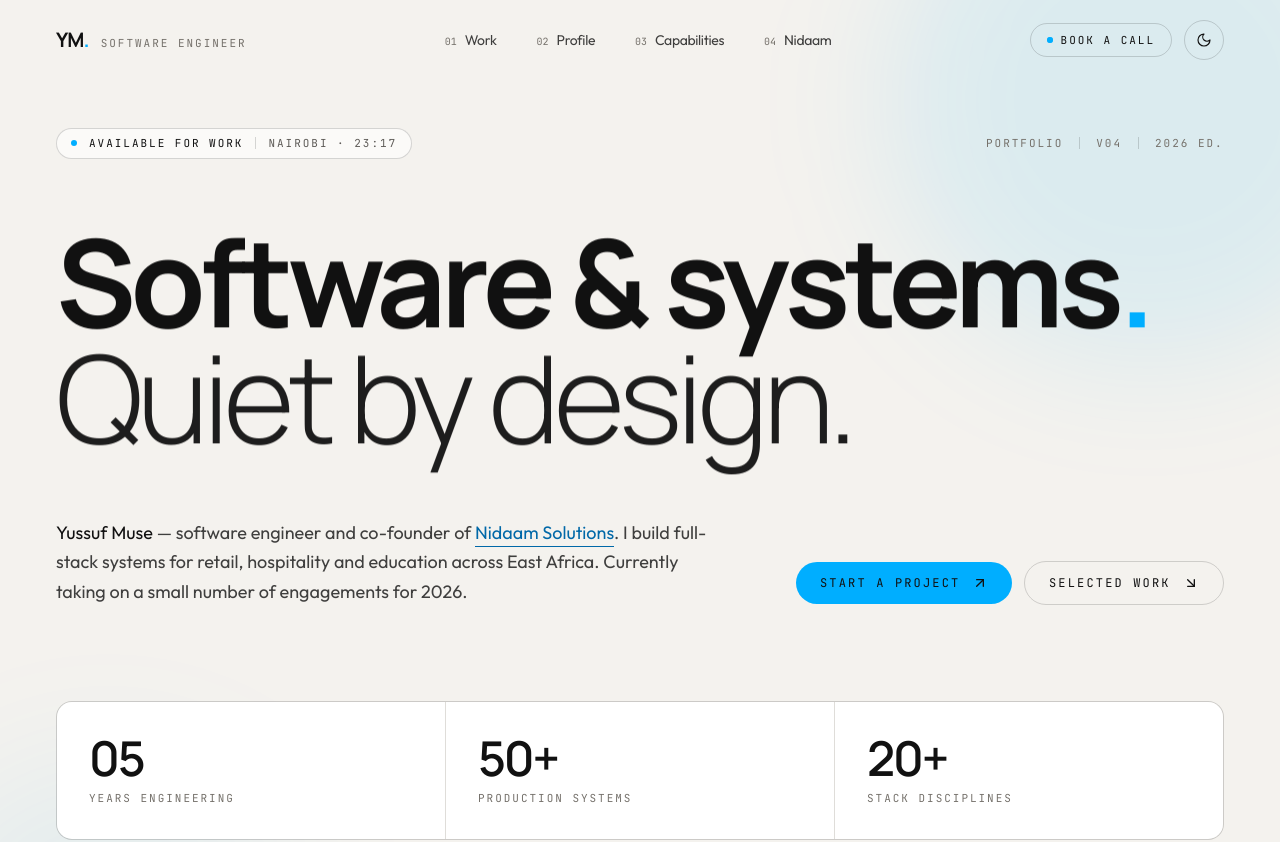
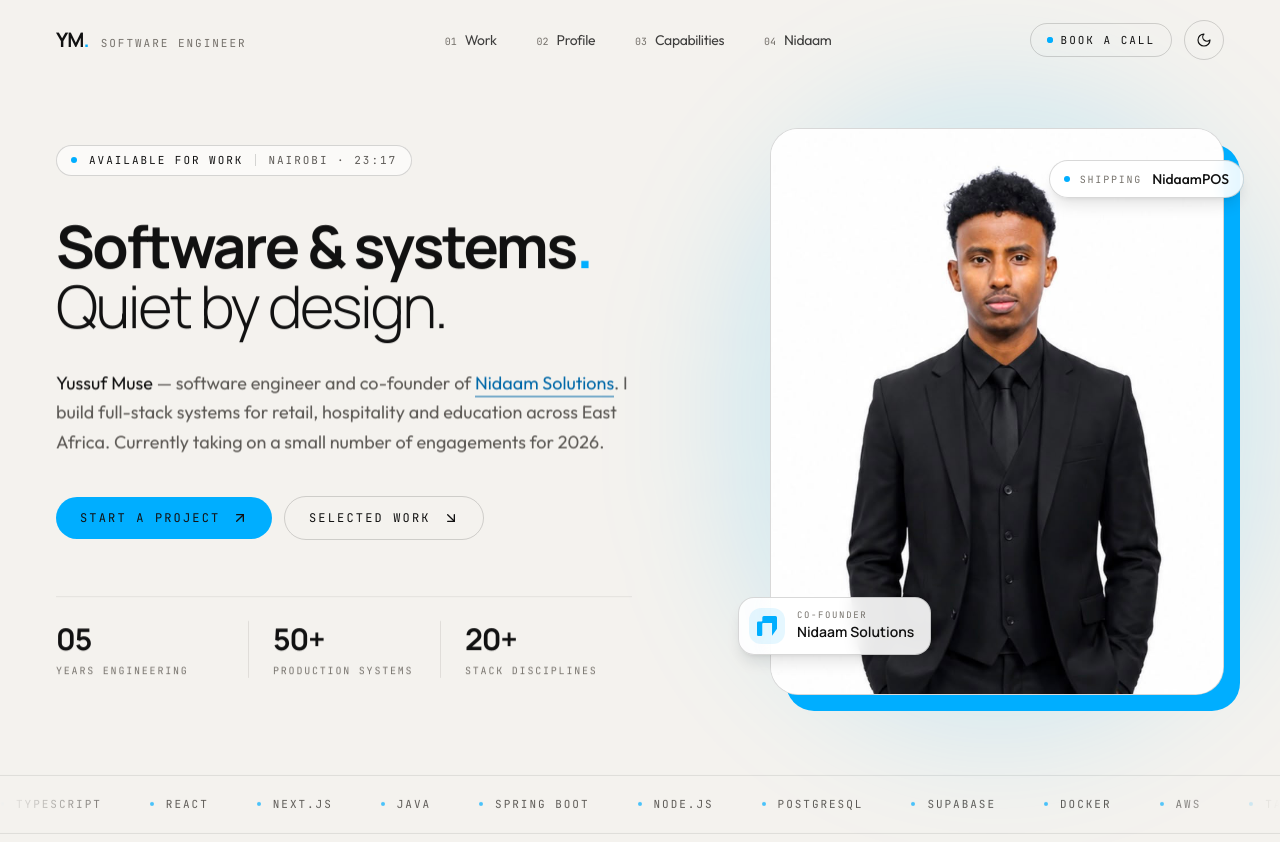
Before and after one commit to yussuf3468/portfolioWebsite, a React (Vite) app: page / in a window 1280 px wide. Shown: the top 842 px of the page. Built offline with nearby package versions, Linux system fonts and the light colour scheme.

Commit message:
redeisgd

```diff
--- a/src/components/Hero.tsx
+++ b/src/components/Hero.tsx
@@ -1,10 +1,13 @@
 import { ArrowDownRight, ArrowUpRight } from "lucide-react";
+import { Link } from "react-router-dom";
 import { Container } from "./ui/Container";
 import { Reveal } from "./ui/Reveal";
 import { StatusChip } from "./ui/StatusChip";
 import { MagneticButton } from "./ui/MagneticLink";
 import { Marquee } from "./ui/Marquee";
+import { NidaamMark } from "./ui/NidaamLogo";
 import { site } from "../data/site";
+import { work } from "../data/work";
 
 const stack = [
   "TypeScript",
@@ -21,6 +24,9 @@ const stack = [
   "Framer Motion",
 ];
 
+// The flagship product, surfaced as a chip on the portrait.
+const flagship = work[0];
+
 const go = (id: string) =>
   document.getElementById(id)?.scrollIntoView({ behavior: "smooth" });
 
@@ -30,46 +36,24 @@ export default function Hero() {
       id="top"
       className="relative isolate flex min-h-[100svh] flex-col justify-between overflow-x-clip pt-28 pb-10 md:pt-32"
     >
-      {/* Ambient corner glow — single, restrained */}
-      <div
-        aria-hidden
-        className="pointer-events-none absolute -top-40 right-[-10%] h-[520px] w-[520px] rounded-full bg-brand/[0.10] blur-3xl"
-      />
-      <div
-        aria-hidden
-        className="pointer-events-none absolute -bottom-32 left-[-8%] h-[420px] w-[420px] rounded-full bg-brand/[0.06] blur-3xl"
-      />
-
       <Container className="relative z-10 flex flex-1 flex-col justify-center">
-        {/* Metadata strip */}
-        <div className="mb-12 flex flex-wrap items-center justify-between gap-y-4 md:mb-16">
+        <div className="grid items-center gap-14 lg:grid-cols-12 lg:gap-x-10 xl:gap-x-14">
+          {/* ── Copy ─────────────────────────────────────────── */}
+          <div className="lg:col-span-7">
             <Reveal>
               <StatusChip />
             </Reveal>
-          <Reveal delay={120}>
-            <div className="hidden items-center gap-4 font-mono text-[11px] uppercase tracking-tracked text-ash md:flex">
-              <span>Portfolio</span>
-              <span className="h-3 w-px bg-line-strong" />
-              <span>v04</span>
-              <span className="h-3 w-px bg-line-strong" />
-              <span>2026 ed.</span>
-            </div>
-          </Reveal>
-        </div>
 
-        {/* Display */}
-        <Reveal>
-          <h1 className="font-display text-display-xl tracking-tightest text-cream">
+            <Reveal delay={80}>
+              <h1 className="mt-8 font-display text-[clamp(2.5rem,4.6vw,4.25rem)] font-bold leading-[1.02] tracking-[-0.04em] text-cream text-balance md:mt-10">
                 Software &amp; systems<span className="text-brand">.</span>
-            <br className="hidden md:block" />
-            <span className="display-italic text-cream/95">Quiet by design.</span>
+                <br />
+                <span className="display-italic">Quiet by design.</span>
               </h1>
             </Reveal>
 
-        {/* Subhead */}
-        <div className="mt-12 grid items-end gap-12 lg:mt-16 lg:grid-cols-12">
-          <Reveal delay={150} className="lg:col-span-7">
-            <p className="max-w-prose text-base leading-relaxed text-cream/80 md:text-lg md:leading-relaxed">
+            <Reveal delay={160}>
+              <p className="mt-6 max-w-xl text-base leading-relaxed text-smoke md:mt-8 md:text-lg md:leading-relaxed">
                 <span className="text-cream">{site.name}</span> — software
                 engineer and co-founder of{" "}
                 <a
@@ -81,13 +65,13 @@ export default function Hero() {
                   {site.company.name}
                 </a>
                 . I build full-stack systems for retail, hospitality and
-              education across East Africa. Currently taking on a small number
-              of engagements for 2026.
+                education across East Africa. Currently taking on a small
+                number of engagements for 2026.
               </p>
             </Reveal>
 
-          <Reveal delay={250} className="lg:col-span-5 lg:justify-self-end">
-            <div className="flex flex-col items-stretch gap-3 sm:flex-row sm:items-center">
+            <Reveal delay={240}>
+              <div className="mt-8 flex flex-col items-stretch gap-3 sm:flex-row sm:items-center md:mt-10">
                 <MagneticButton
                   variant="primary"
                   onClick={() => go("contact")}
@@ -108,31 +92,99 @@ export default function Hero() {
                 </MagneticButton>
               </div>
             </Reveal>
+
+            {/* Metrics — quiet inline row, not boxes */}
+            <Reveal delay={320}>
+              <dl className="mt-12 grid max-w-xl grid-cols-3 border-t border-line pt-6 md:mt-14">
+                {site.metrics.map((m, i) => (
+                  <div
+                    key={m.label}
+                    className={i > 0 ? "border-l border-line pl-4 md:pl-6" : "pr-4"}
+                  >
+                    <dt className="sr-only">{m.label}</dt>
+                    <dd className="font-display text-2xl font-bold tracking-tighter text-cream md:text-3xl">
+                      {m.value}
+                    </dd>
+                    <dd
+                      aria-hidden
+                      className="mt-1.5 font-mono text-[10px] uppercase tracking-tracked text-ash"
+                    >
+                      {m.label}
+                    </dd>
+                  </div>
+                ))}
+              </dl>
+            </Reveal>
           </div>
 
-        {/* Metrics row */}
-        <Reveal delay={350}>
-          <div className="mt-20 grid grid-cols-3 gap-px overflow-hidden rounded-2xl border border-line bg-line lg:mt-24">
-            {site.metrics.map((m) => (
+          {/* ── Portrait ─────────────────────────────────────── */}
+          <Reveal delay={200} className="lg:col-span-5">
+            <figure className="relative mx-auto w-full max-w-[22rem] sm:max-w-[26rem] lg:mr-0 lg:max-w-none">
+              {/* soft brand glow */}
               <div
-                key={m.label}
-                className="bg-ink-1 px-4 py-5 md:px-8 md:py-8"
+                aria-hidden
+                className="pointer-events-none absolute -inset-10 -z-10 rounded-full bg-brand/[0.14] blur-3xl"
+              />
+              {/* azure block offset behind the photo — the brand panel */}
+              <div
+                aria-hidden
+                className="absolute inset-0 translate-x-3 translate-y-3 rounded-[28px] bg-brand md:translate-x-4 md:translate-y-4"
+              />
+
+              <div className="relative overflow-hidden rounded-[28px] border border-line-strong bg-white">
+                <img
+                  src="/profile.jpg"
+                  alt={`${site.name}, software engineer`}
+                  width={1028}
+                  height={994}
+                  className="aspect-[4/5] w-full object-cover object-top"
+                />
+              </div>
+
+              {/* Chip: flagship product */}
+              <Link
+                to={`/work/${flagship.slug}`}
+                className="group absolute right-3 top-5 inline-flex items-center gap-2.5 rounded-full border border-line-strong bg-ink-1/90 px-3.5 py-2 shadow-lg shadow-black/10 backdrop-blur transition-colors hover:border-accent md:-right-5 md:top-8"
               >
-                <div className="font-display text-3xl tracking-tightest text-cream md:text-5xl">
-                  {m.value}
+                <span className="relative flex h-1.5 w-1.5">
+                  <span className="absolute inline-flex h-full w-full animate-ping rounded-full bg-brand opacity-75" />
+                  <span className="relative inline-flex h-1.5 w-1.5 rounded-full bg-brand" />
+                </span>
+                <span className="font-mono text-[10px] uppercase tracking-tracked text-ash">
+                  Shipping
+                </span>
+                <span className="text-sm font-medium text-cream group-hover:text-accent">
+                  {flagship.title}
+                </span>
+              </Link>
+
+              {/* Chip: co-founder of Nidaam */}
+              <a
+                href={site.company.url}
+                target="_blank"
+                rel="noreferrer"
+                className="group absolute bottom-5 left-3 flex items-center gap-3 rounded-2xl border border-line-strong bg-ink-1/90 py-2.5 pl-2.5 pr-4 shadow-lg shadow-black/10 backdrop-blur transition-colors hover:border-accent md:-left-8 md:bottom-10"
+              >
+                <span className="flex h-9 w-9 items-center justify-center rounded-xl bg-brand/10">
+                  <NidaamMark decorative className="h-5 w-5" />
+                </span>
+                <span className="flex flex-col leading-tight">
+                  <span className="font-mono text-[9px] uppercase tracking-tracked text-ash">
+                    Co-founder
+                  </span>
+                  <span className="font-display text-sm font-semibold text-cream group-hover:text-accent">
+                    {site.company.name}
+                  </span>
+                </span>
+              </a>
+            </figure>
+          </Reveal>
         </div>
-                <div className="mt-2 font-mono text-[10px] uppercase tracking-tracked text-ash md:text-[11px]">
-                  {m.label}
-                </div>
-              </div>
-            ))}
-          </div>
-        </Reveal>
       </Container>
 
       {/* Tech marquee */}
-      <Reveal delay={450}>
-        <div className="mt-16 border-y border-line py-5">
+      <Reveal delay={400}>
+        <div className="mt-16 border-y border-line py-5 md:mt-20">
           <Marquee duration={48}>
             {stack.map((s) => (
               <span
--- a/src/data/work.ts
+++ b/src/data/work.ts
@@ -64,8 +64,8 @@ const entries: WorkEntry[] = [
     featured: true,
   },
   {
-    title: "Nidaam CarHire",
-    legacySlugs: ["lenzro-carhire"],
+    title: "Socdal",
+    legacySlugs: ["lenzro-carhire", "nidaam-carhire"],
     year: "2026",
     role: "Product · Engineering",
     category: "platform",
@@ -74,7 +74,7 @@ const entries: WorkEntry[] = [
     stack: ["Next.js", "React", "TypeScript", "PostgreSQL"],
     image:
       "https://images.pexels.com/photos/170811/pexels-photo-170811.jpeg?auto=compress&cs=tinysrgb&w=1600",
-    liveUrl: "https://car-hire-two.vercel.app",
+    liveUrl: "https://socdal.nidaam.co.ke",
     impact:
       "Moves the rental desk off paper contracts and scattered records — bookings, billing statements and fleet status live in one place, reachable from a phone.",
     highlights: [
```
Lines whose indentation alone changed are shown as unchanged.
